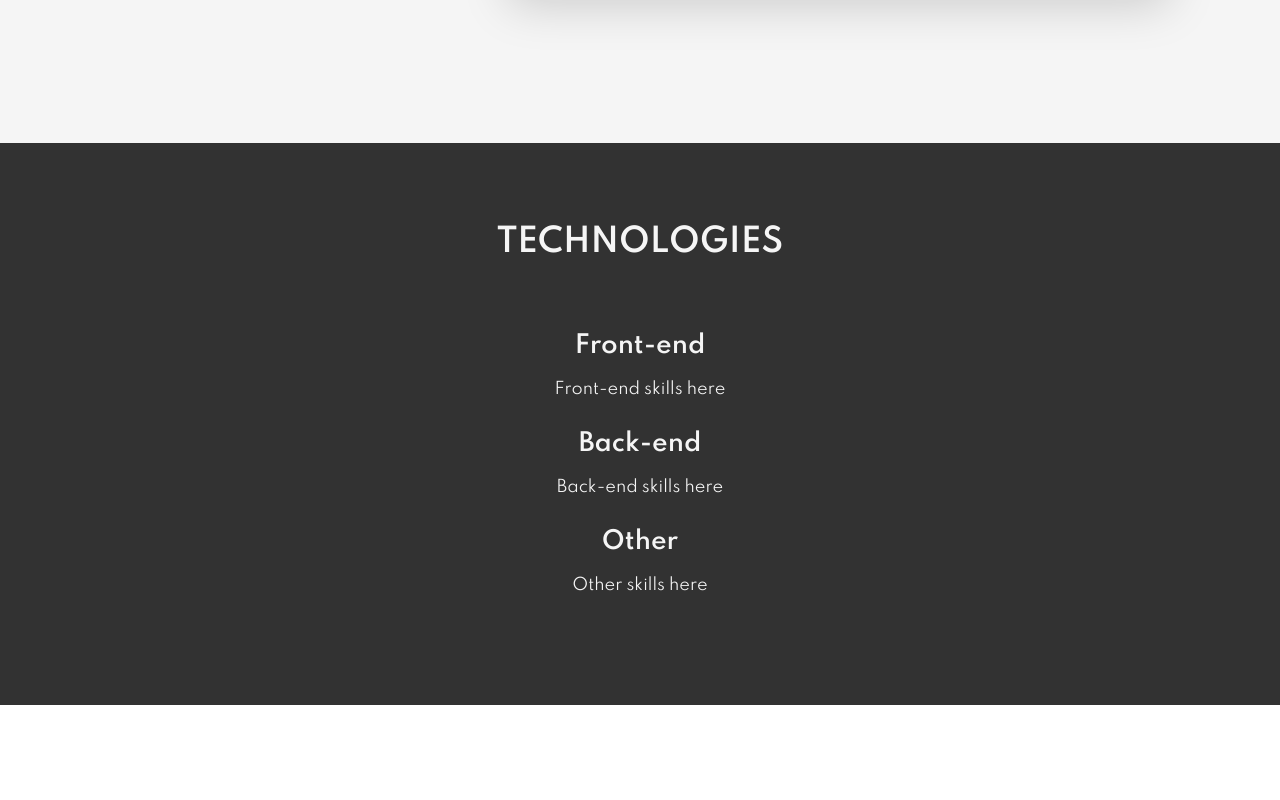
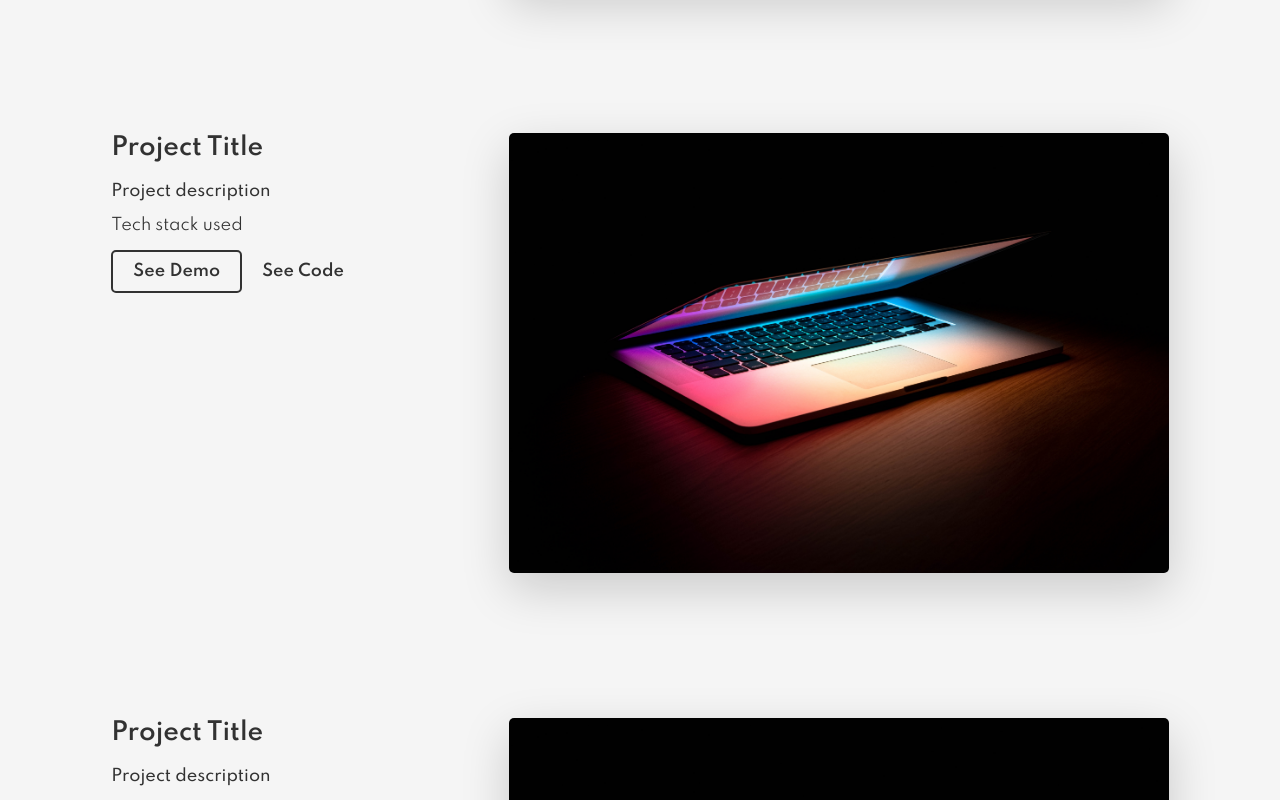
Before and after one commit to nickl-dev/cleanfolio, a React (Create React App) app: page /development in a window 1280 px wide. Shown: the part 800-1600 px from the top of the page. Built offline with nearby package versions, Linux system fonts and the light colour scheme.

Commit message:
-Deployed to netlify, set up CI -Added correct linking for the sample projects

```diff
--- a/src/components/Development/Development.jsx
+++ b/src/components/Development/Development.jsx
@@ -15,7 +15,24 @@ const Development = () => {
           title="Project Title"
           description="Project description"
           stack="Tech stack used"
+          demo="https://cleanfolio.netlify.app/"
           code="https://github.com/nlaldev/Portfolio-plus"
+          image={Screenshot}
+        />
+        <Project
+          title="Project Title"
+          description="Project description"
+          stack="Tech stack used"
+          demo="https://cleanfolio.netlify.app/"
+          code="https://github.com/nlaldev/Cleanfolio"
+          image={Screenshot}
+        />
+        <Project
+          title="Project Title"
+          description="Project description"
+          stack="Tech stack used"
+          demo="https://cleanfolio.netlify.app/"
+          code="https://github.com/nlaldev/Cleanfolio"
           image={Screenshot}
         />
       </section>
```
